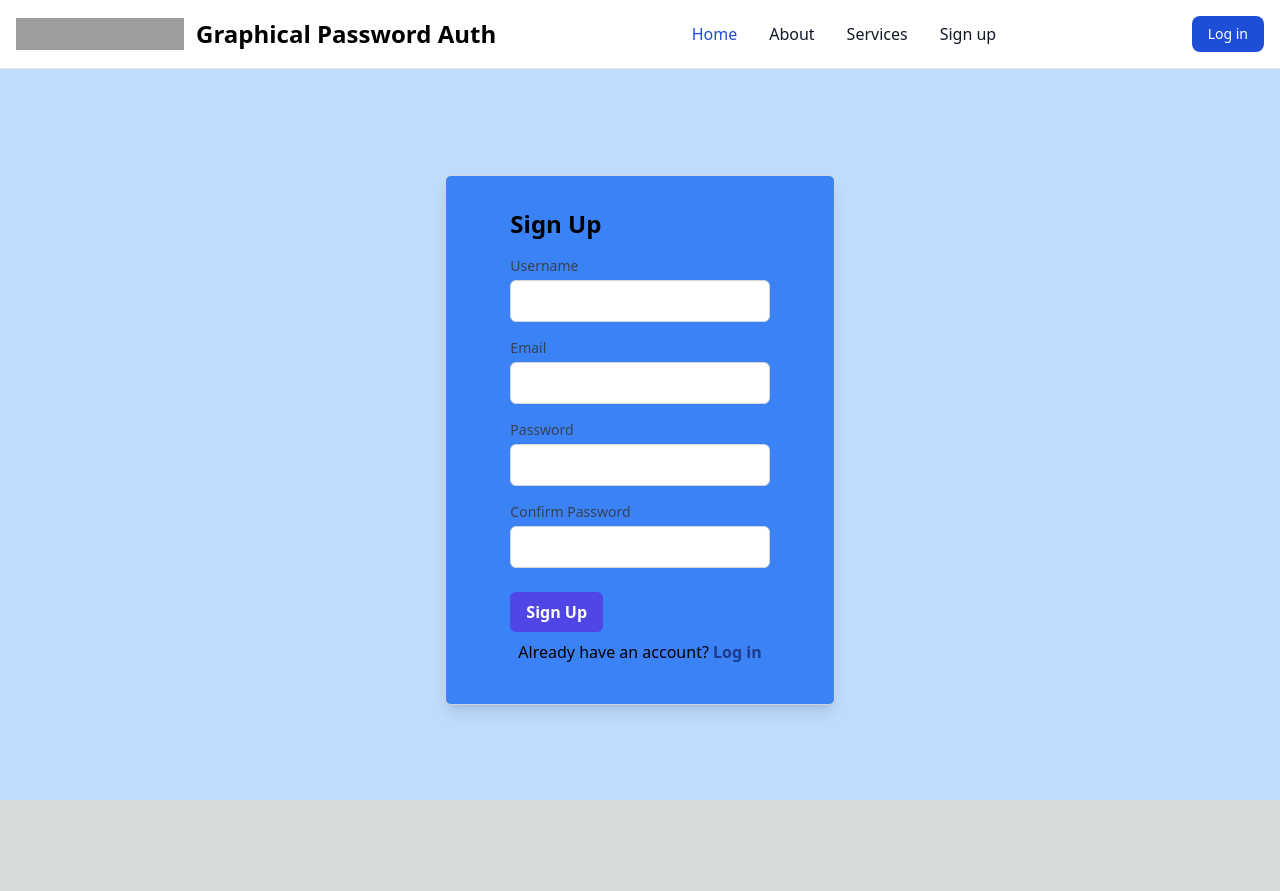
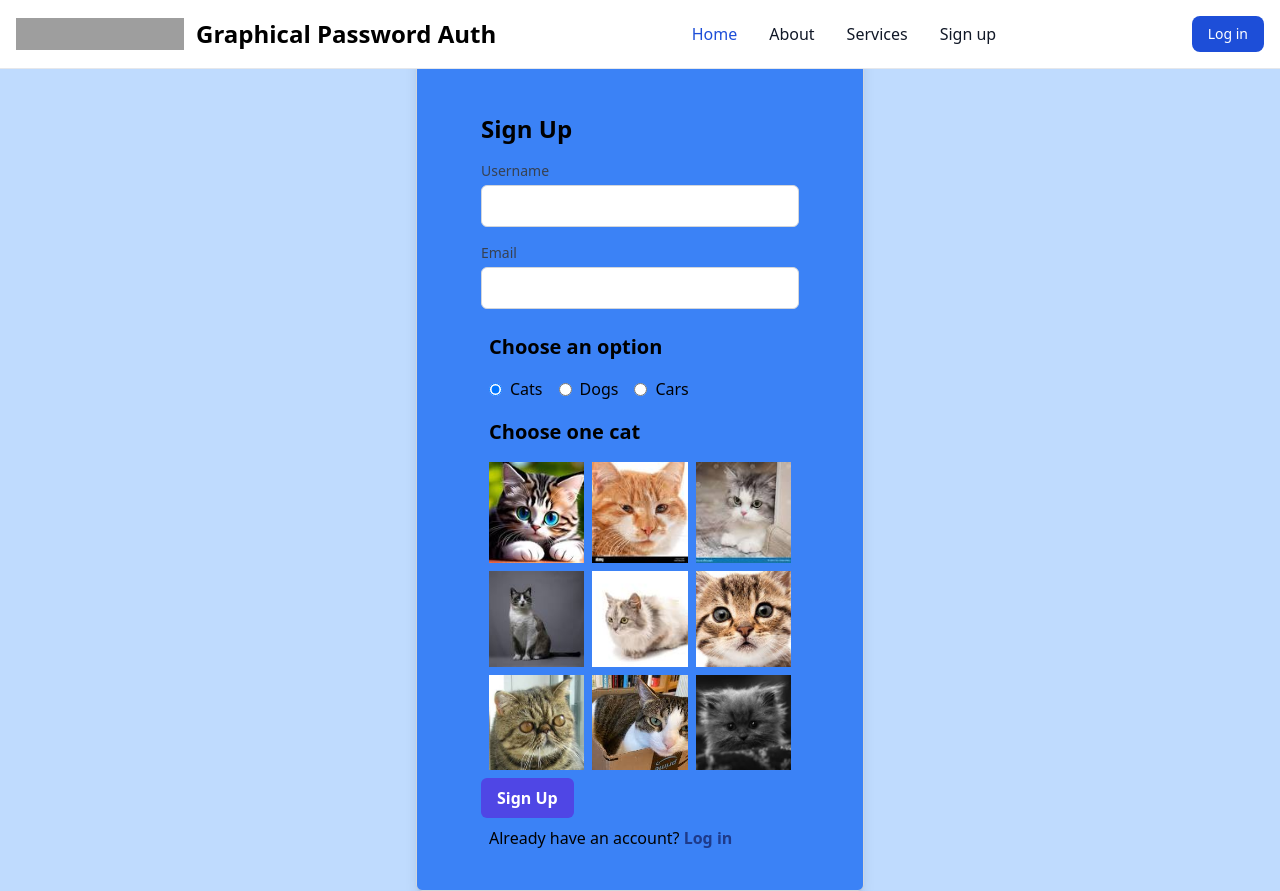
Before and after one commit to CodeDroid999/graphical-password-auth, a Next.js app: page /sign-up in a window 1280 px wide. Before the commit the page ends 800 px from the top, so only its background shows below. Built offline with nearby package versions, Linux system fonts and the light colour scheme; grey boxes are pictures that could not be loaded.

Commit message:
implement image grid

```diff
--- /dev/null
+++ b/components/CarImageGrid.tsx
@@ -0,0 +1,24 @@
+// src/components/CarImageGrid.tsx
+import React from 'react';
+
+interface CarImageGridProps {
+  images: string[];
+}
+
+const CarImageGrid: React.FC<CarImageGridProps> = ({ images }) => {
+  return (
+    <div className="grid grid-cols-3 gap-2">
+      {images.map((image, index) => (
+        <div key={index} className="w-full aspect-w-1 aspect-h-1">
+          <img
+            src={image}
+            alt={`Car Image ${index}`}
+            className="object-cover object-center w-full h-full"
+          />
+        </div>
+      ))}
+    </div>
+  );
+};
+
+export default CarImageGrid;
--- /dev/null
+++ b/components/DogImageGrid.tsx
@@ -0,0 +1,24 @@
+// src/components/DogImageGrid.tsx
+import React from 'react';
+
+interface DogImageGridProps {
+  images: string[];
+}
+
+const DogImageGrid: React.FC<DogImageGridProps> = ({ images }) => {
+  return (
+    <div className="grid grid-cols-3 gap-2">
+      {images.map((image, index) => (
+        <div key={index} className="w-full aspect-w-1 aspect-h-1">
+          <img
+            src={image}
+            alt={`Dog Image ${index}`}
+            className="object-cover object-center w-full h-full"
+          />
+        </div>
+      ))}
+    </div>
+  );
+};
+
+export default DogImageGrid;
--- /dev/null
+++ b/components/ImageGrid.tsx
@@ -0,0 +1,18 @@
+// src/components/ImageGrid.tsx
+import React from 'react';
+
+interface ImageGridProps {
+  images: string[];
+}
+
+const ImageGrid: React.FC<ImageGridProps> = ({ images }) => {
+  return (
+    <div className="grid grid-cols-3 gap-2">
+      {images.map((image, index) => (
+        <img key={index} src={image} alt={`Image ${index}`} className="w-full object-cover h-full" />
+      ))}
+    </div>
+  );
+};
+
+export default ImageGrid;
--- a/pages/sign-up.tsx
+++ b/pages/sign-up.tsx
@@ -1,11 +1,56 @@
+import ImageGrid from '@/components/ImageGrid';
 import Navbar from '@/components/navbar';
 import { useState } from 'react';
+import DogImageGrid from '@/components/DogImageGrid';
+import CarImageGrid from '@/components/CarImageGrid'; // Import the new component
+
+const carImages = [
+  'cars/car1.jpg',
+  'cars/car2.jpg',
+  'cars/car3.jpg',
+  'cars/car4.jpg',
+  'cars/car5.jpg',
+  'cars/car6.jpg',
+  'cars/car7.jpg',
+  'cars/car8.jpg',
+  'cars/car9.jpg',
+  // Add more car image URLs here
+];
+
+const dogImages = [
+  'dogs/dog1.jpg',
+  'dogs/dog2.jpg',
+  'dogs/dog3.jpg',
+  'dogs/dog4.jpg',
+  'dogs/dog5.jpg',
+  'dogs/dog6.jpg',
+  'dogs/dog7.jpg',
+  'dogs/dog8.jpg',
+  'dogs/dog9.jpg',
+  // Add more dog image URLs here
+];
+
+const images = [
+  'cats/download.jpg',
+  'cats/cat2.jpg',
+  'cats/cat3.jpg',
+  'cats/cat4.jpg',
+  'cats/cat5.jpg',
+  'cats/cat6.jpg',
+  'cats/cat7.jpg',
+  'cats/cat8.jpg',
+  'cats/cat9.jpg',  // Add more image URLs here
+];
+
 
 const Signup: React.FC = () => {
   const [username, setUsername] = useState('');
   const [email, setEmail] = useState('');
   const [password, setPassword] = useState('');
   const [confirmPassword, setConfirmPassword] = useState('');
+
+  const [selectedGrid, setSelectedGrid] = useState('cats'); // Default to cats
+
 
   const handleSignup = () => {
     // Implement your signup logic here
@@ -14,11 +59,11 @@ const Signup: React.FC = () => {
 
   return (
     <div className="bg-blue-200 flex min-h-screen justify-center items-center">
-      <header className="absolute inset-x-0 top-0 z-50 mb-20">
+      <header className="absolute inset-x-0 top-0 z-50">
         <Navbar />
       </header>
-      <div className="bg-blue-500 mt-20 p-8 px-16 border border-gray-300 rounded-md shadow-lg max-w-md">
-        <h2 className="text-2xl font-semibold mb-4">Sign Up</h2>
+      <div className="bg-blue-500 p-8 px-16 border border-gray-300 rounded-md shadow-lg max-w-md">
+        <h2 className="text-2xl font-semibold mb-4 mt-20">Sign Up</h2>
         <div className="mb-4">
           <label htmlFor="username" className="block text-sm font-medium text-gray-700">
             Username
@@ -43,30 +88,61 @@ const Signup: React.FC = () => {
             className="mt-1 p-2 border border-gray-300 rounded-md w-full"
           />
         </div>
-        <div className="mb-4">
-          <label htmlFor="password" className="block text-sm font-medium text-gray-700">
-            Password
+        <div className="container mx-auto px-2 py-2">
+          <h1 className="text-xl font-semibold mb-4">Choose an option</h1>
+          <label className="inline-flex items-center">
+            <input
+              type="radio"
+              className="form-radio"
+              value="cats"
+              checked={selectedGrid === 'cats'}
+              onChange={() => setSelectedGrid('cats')}
+            />
+            <span className="ml-2">Cats</span>
           </label>
-          <input
-            type="password"
-            id="password"
-            value={password}
-            onChange={(e) => setPassword(e.target.value)}
-            className="mt-1 p-2 border border-gray-300 rounded-md w-full"
-          />
+          <label className="inline-flex items-center ml-4">
+            <input
+              type="radio"
+              className="form-radio"
+              value="dogs"
+              checked={selectedGrid === 'dogs'}
+              onChange={() => setSelectedGrid('dogs')}
+            />
+            <span className="ml-2">Dogs</span>
+          </label>
+          <label className="inline-flex items-center ml-4">
+            <input
+              type="radio"
+              className="form-radio"
+              value="cars"
+              checked={selectedGrid === 'cars'}
+              onChange={() => setSelectedGrid('cars')}
+            />
+            <span className="ml-2">Cars</span>
+          </label>
         </div>
-        <div className="mb-6">
-          <label htmlFor="confirmPassword" className="block text-sm font-medium text-gray-700">
-            Confirm Password
-          </label>
-          <input
-            type="password"
-            id="confirmPassword"
-            value={confirmPassword}
-            onChange={(e) => setConfirmPassword(e.target.value)}
-            className="mt-1 p-2 border border-gray-300 rounded-md w-full"
-          />
-        </div>
+
+        {/* Conditionally render the selected image grid */}
+        {selectedGrid === 'cats' && (
+          <div className="container mx-auto px-2 py-2">
+            <h1 className="text-xl font-semibold mb-4">Choose one cat</h1>
+            <ImageGrid images={images} />
+          </div>
+        )}
+        {selectedGrid === 'dogs' && (
+          <div className="container mx-auto px-2 py-8">
+            <h1 className="text-xl font-semibold mb-4">Choose one dog</h1>
+            <DogImageGrid images={dogImages} />
+          </div>
+        )}
+        {selectedGrid === 'cars' && (
+          <div className="container mx-auto px-2 py-2">
+            <h1 className="text-xl font-semibold mb-4">Choose one car</h1>
+            <CarImageGrid images={carImages} />
+          </div>
+        )}
+
+
         <button
           className="bg-indigo-600 text-white font-semibold px-4 py-2 rounded-md hover:bg-indigo-500"
           onClick={handleSignup}
```
